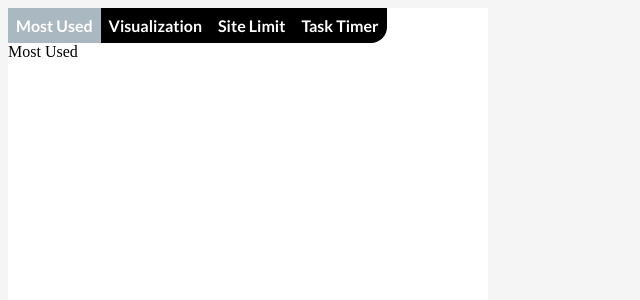
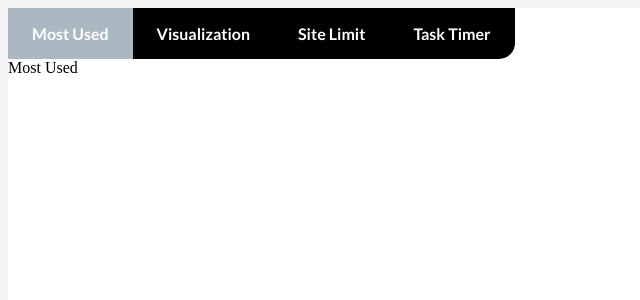
Before and after one commit to JHowellLB/ProTasker, a React (Vite) app in the folder frontend/: page / in a window 1280 px wide. Shown: the top 300 px of the page, without its empty margins (0-640 px from the left). Built offline with nearby package versions, Linux system fonts and the light colour scheme.

Commit message:
active navbar links

```diff
--- a/frontend/src/Navbar/Navbar.tsx
+++ b/frontend/src/Navbar/Navbar.tsx
@@ -4,17 +4,17 @@ import { NavLink } from "react-router-dom";
 const Navbar = () => {
   return (
     <nav className="navWrapper">
-      <div className="linksContainer">
-        <li className="links">
+      <div>
+        <li>
           <NavLink to="/">Most Used</NavLink>
         </li>
-        <li className="links">
+        <li>
           <NavLink to="/visualization">Visualization</NavLink>
         </li>
-        <li className="links">
+        <li>
           <NavLink to="/sitelimit">Site Limit</NavLink>
         </li>
-        <li className="links">
+        <li>
           <NavLink to="/tasktimer">Task Timer</NavLink>
         </li>
       </div>
--- a/frontend/src/Navbar/navbar.css
+++ b/frontend/src/Navbar/navbar.css
@@ -7,24 +7,25 @@
   background: black;
   width: max-content;
   border-bottom-right-radius: 1rem;
+  overflow: hidden;
+}
+
+.navWrapper div {
+  display: flex;
+}
+
+.navWrapper div li {
+  list-style: none;
+}
+
+.navWrapper div li a {
+  display: block;
+  text-decoration: none;
+  color: white;
+  padding: 1rem 1.5rem 1rem 1.5rem;
+  font-family: "Lato-Bold";
 }
 
 .active {
   background-color: #aab8c2;
-  color: black;
 }
-.navWrapper .linksContainer {
-  display: flex;
-}
-
-.navWrapper .linksContainer .links {
-  list-style: none;
-}
-
-.navWrapper .linksContainer .links a {
-  display: block;
-  text-decoration: none;
-  color: white;
-  padding: 0.5rem;
-  font-family: "Lato-Bold";
-}
--- a/frontend/src/index.css
+++ b/frontend/src/index.css
@@ -5,7 +5,7 @@
 }
 
 body {
-  width: 30rem;
-  height: 30rem;
+  width: 40rem;
+  height: 25rem;
   background: white;
 }
```
